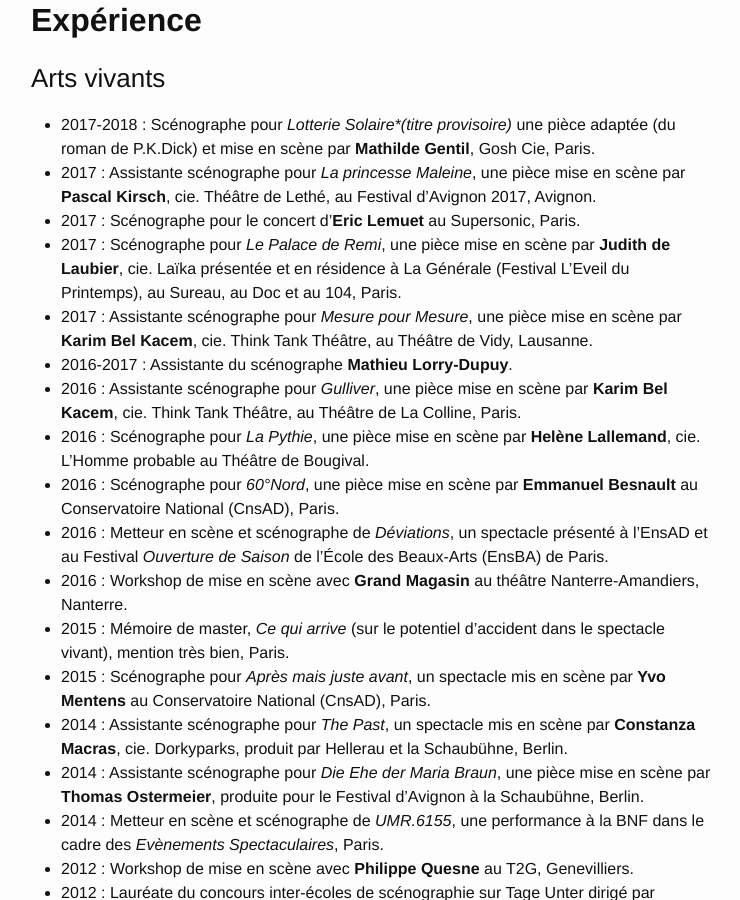
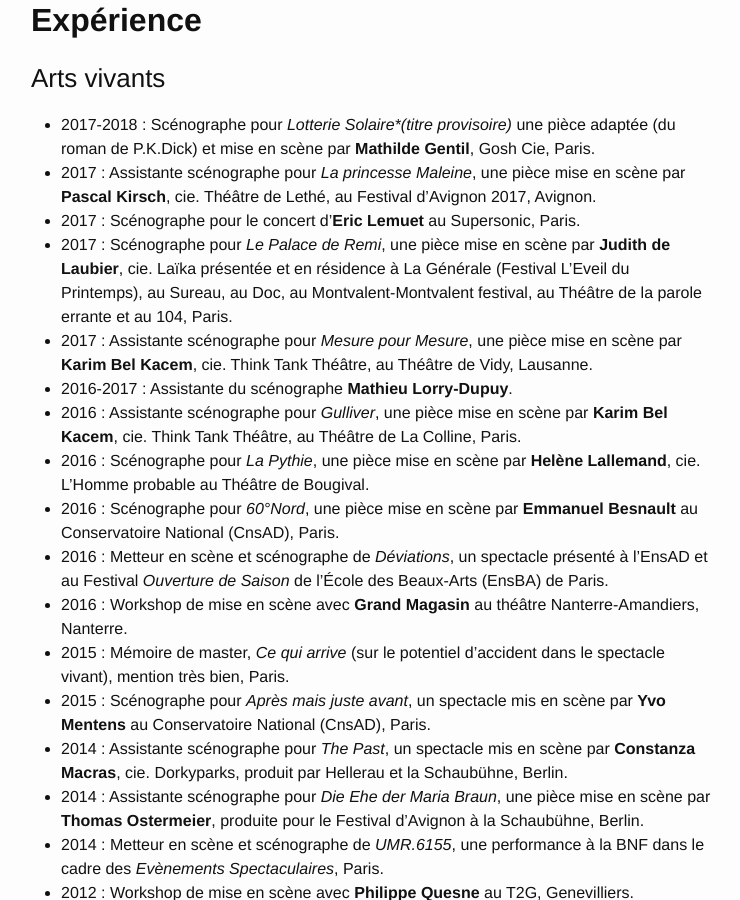
Before and after one commit to louiseds/louiseds.github.io, a Jekyll site: the page built from about.md, in a window 1280 px wide and 900 px high, scrolled down 965 px. Shown: the whole window, without its empty margins (269-1009 px from the left). Built offline with Jekyll 4.4.1, drawn with Linux system fonts in a browser that asks for light colours; some of the changed text lies outside the part shown.

Commit message:
Update about.md

```diff
--- a/about.md
+++ b/about.md
@@ -27,7 +27,7 @@
 * 2017-2018 : Scénographe pour _Lotterie Solaire*(titre provisoire)_ une pièce adaptée (du roman de P.K.Dick) et mise en scène par **Mathilde Gentil**, Gosh Cie, Paris.
 * 2017 : Assistante scénographe pour _La princesse Maleine_, une pièce mise en scène par **Pascal Kirsch**, cie. Théâtre de Lethé, au Festival d'Avignon 2017, Avignon.
 * 2017 : Scénographe pour le concert d'**Eric Lemuet** au Supersonic, Paris.
-* 2017 : Scénographe pour _Le Palace de Remi_, une pièce mise en scène par **Judith de Laubier**, cie. Laïka présentée et en résidence à La Générale (Festival L'Eveil du Printemps), au Sureau, au Doc et au 104, Paris.
+* 2017 : Scénographe pour _Le Palace de Remi_, une pièce mise en scène par **Judith de Laubier**, cie. Laïka présentée et en résidence à La Générale (Festival L'Eveil du Printemps), au Sureau, au Doc, au Montvalent-Montvalent festival, au Théâtre de la parole errante et au 104, Paris.
 * 2017 : Assistante scénographe pour _Mesure pour Mesure_, une pièce mise en scène par **Karim Bel Kacem**, cie. Think Tank Théâtre, au Théâtre de Vidy, Lausanne.
 * 2016-2017 : Assistante du scénographe **Mathieu Lorry-Dupuy**.
 * 2016 : Assistante scénographe pour _Gulliver_, une pièce mise en scène par **Karim Bel Kacem**, cie. Think Tank Théâtre, au Théâtre de La Colline, Paris.
@@ -90,7 +90,7 @@
 * 2017-2018 : Stage designer for _Solar Lottery_ a digital performance adapted (from P.K.Dick's novel) and directed by **Mathilde Gentil**, Gosh cie., Paris.
 * 2017 : Stage designer assistant for _La princesse Maleine_ a play directed by **Pascal Kirsch**, cie. Théâtre de Lethé, showed at the Festival d'Avignon 2017, Avignon.
 * 2017 : Stage designer for the music concert of **Eric Lemuet** at the Supersonic, Paris.
-* 2017 : Stage designer of _Le Palace de Remi_, a play written and directed by **Judith de Laubier**, cie. Laïka showed and in residence at La Générale (Festival L'Eveil du Printemps), Le Sureau, Le Doc and at the 104, Paris.
+* 2017 : Stage designer of _Le Palace de Remi_, a play written and directed by **Judith de Laubier**, cie. Laïka showed and in residence at La Générale (Festival L'Eveil du Printemps), Le Sureau, Le Doc, Montvalent-Montvalent festival, at the Théâtre de la parole errante and at the 104, Paris.
 * 2017 : Stage designer assistant for _Mesure pour Mesure_, a play directed by **Karim Bel Kacem**, cie. Think Tank Théâtre, at the Théâtre de Vidy, Lausanne, Switzerland.
 * 2016-2017 : Assistant of the stage designer **Mathieu Lorry-Dupuy**.
 * 2016 : Stage designer assistant for _Gulliver_, directed by **Karim Bel Kacem**, cie. Think Tank Théâtre, at the National Theatre of La Colline, Paris.
```
